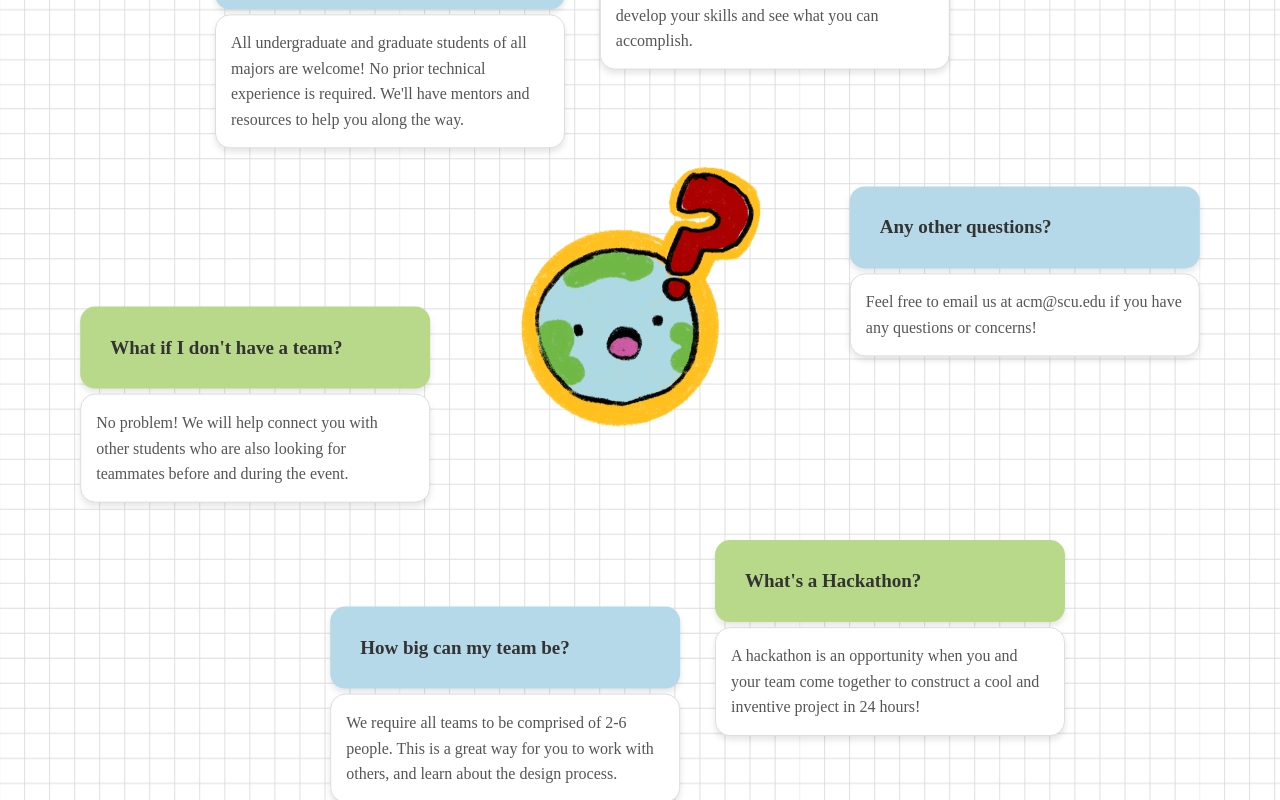
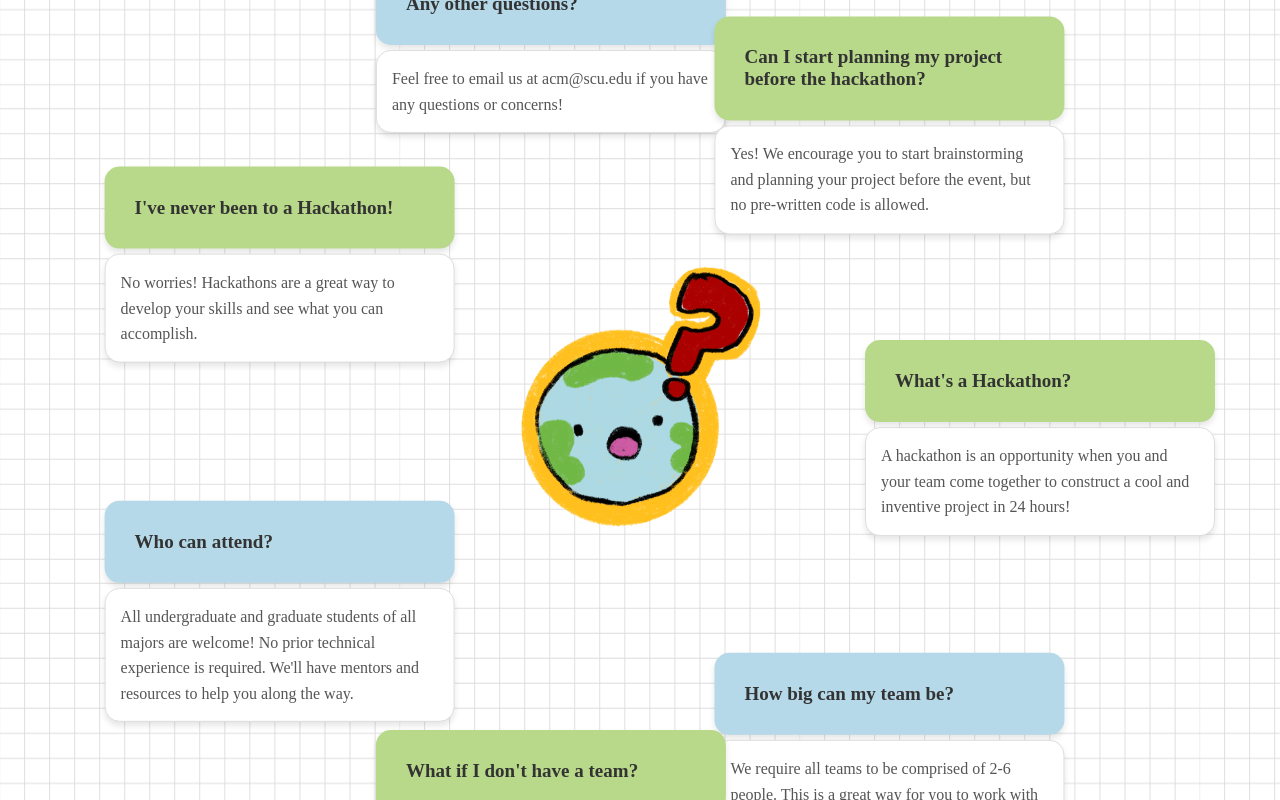
Before and after one commit to SCUACM/hack-for-humanity-website, a React (Vite) app: page / in a window 1280 px wide. Shown: the part 4660-5460 px from the top of the page. Built offline with nearby package versions, Linux system fonts and the light colour scheme; a web font is replaced by a local one.

Commit message:
added to faq

```diff
--- a/src/components/FAQ.jsx
+++ b/src/components/FAQ.jsx
@@ -30,6 +30,9 @@ function FAQ() {
         {
             question: "Any other questions?",
             answer: "Feel free to email us at acm@scu.edu if you have any questions or concerns!"
+        },
+        {   question: "Can I start planning my project before the hackathon?",
+            answer: "Yes! We encourage you to start brainstorming and planning your project before the event, but no pre-written code is allowed."
         }
     ]
     return (
--- a/src/css/FAQ.css
+++ b/src/css/FAQ.css
@@ -3,7 +3,6 @@
     padding: 20px 40px 150px 40px;
     overflow: hidden;
 }
-
 h1{
     position: relative;
     color: var(--charcoal-blue);
@@ -14,7 +13,6 @@ h1{
     margin-bottom: 80px;
     z-index: 20;
 }
-
 .center-image{
     position: absolute;
     top: 50%;
@@ -24,22 +22,19 @@ h1{
     width: 250px;
     height: auto;
 }
-
 .faq-title{
     padding: 1em;
     margin-bottom: 100px;
     color:black;
 }
-
 .faq-container{
     position: relative;
-    max-width:1000px;
-    height:800px;
+    max-width:1100px;
+    height:1000px;
     margin: 0 auto;
     font-family:CaskaydiaMono;
     z-index: 1;
 }
-
 .faq-item{
     position: absolute;
     top:50%;
@@ -50,22 +45,24 @@ h1{
 }
 
 .faq-item:nth-child(1) { animation-delay: 0s; }
-.faq-item:nth-child(2) { animation-delay: -20s; }
-.faq-item:nth-child(3) { animation-delay: -40s; }
-.faq-item:nth-child(4) { animation-delay: -60s; }
-.faq-item:nth-child(5) { animation-delay: -80s; }
-.faq-item:nth-child(6) { animation-delay: -100s; }
+.faq-item:nth-child(2) { animation-delay: -17.14s; }
+.faq-item:nth-child(3) { animation-delay: -34.29s; }
+.faq-item:nth-child(4) { animation-delay: -51.43s; }
+.faq-item:nth-child(5) { animation-delay: -68.57s; }
+.faq-item:nth-child(6) { animation-delay: -85.71s; }
+.faq-item:nth-child(7) { animation-delay: -102.86s; }
 
 .faq-container:hover .faq-item{
     animation-play-state: paused;
 }
+
 /* Orbit Animation */
 @keyframes orbit {
     from {
-        transform: translate(-50%, -50%) rotate(0deg) translate(250px, 300px) rotate(0deg);
+        transform: translate(-50%, -50%) rotate(0deg) translate(400px) rotate(0deg);
     }
     to {
-        transform: translate(-50%, -50%) rotate(360deg) translate(250px, 300px) rotate(-360deg);
+        transform: translate(-50%, -50%) rotate(360deg) translate(400px) rotate(-360deg);
     }
 }
 
@@ -78,11 +75,18 @@ h1{
     border-radius: 15px;
     box-shadow: 0 4px 6px rgba(0, 0, 0, 0.1);
 }
-.faq-item:nth-child(odd) .faq-question{
+
+/* bloo and green alternating */
+.faq-item:nth-child(1) .faq-question,
+.faq-item:nth-child(3) .faq-question,
+.faq-item:nth-child(5) .faq-question,
+.faq-item:nth-child(7) .faq-question {
     background-color: #b8d989;
 }
 
-.faq-item:nth-child(even) .faq-question{
+.faq-item:nth-child(2) .faq-question,
+.faq-item:nth-child(4) .faq-question,
+.faq-item:nth-child(6) .faq-question {
     background-color: #B5D9E8;
 }
 
@@ -92,8 +96,6 @@ h1{
     color: #333;
     padding: 15px;
 }
-
-
 .faq-answer{
     padding: 15px;
     background-color: #fff;
@@ -102,7 +104,6 @@ h1{
     margin-top: 5px;
     box-shadow: 0 4px 6px rgba(0, 0, 0, 0.1);
 }
-
 .faq-answer p{
     margin:0;
     line-height: 1.6;
```
Lines whose indentation alone changed are shown as unchanged.
